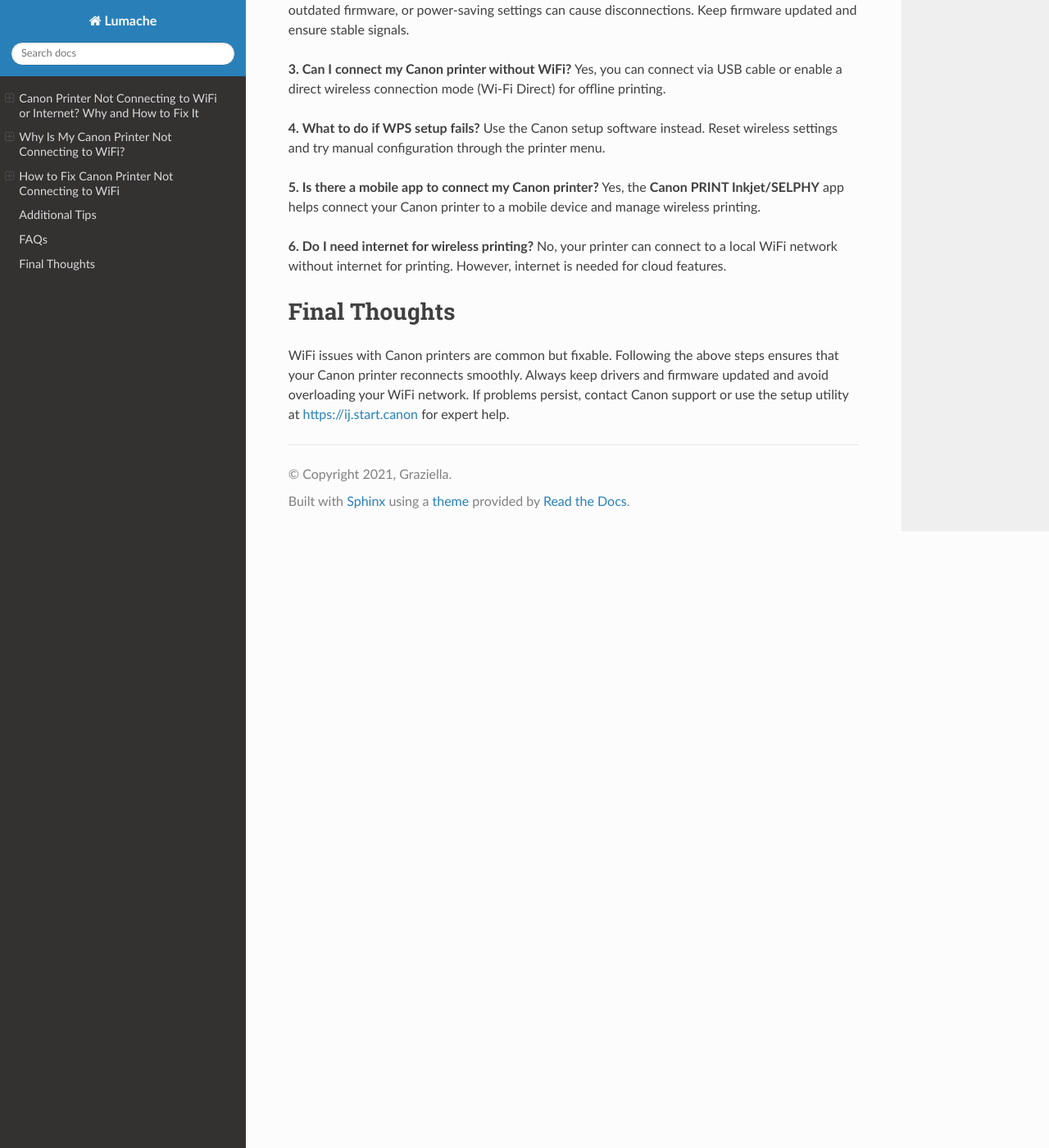
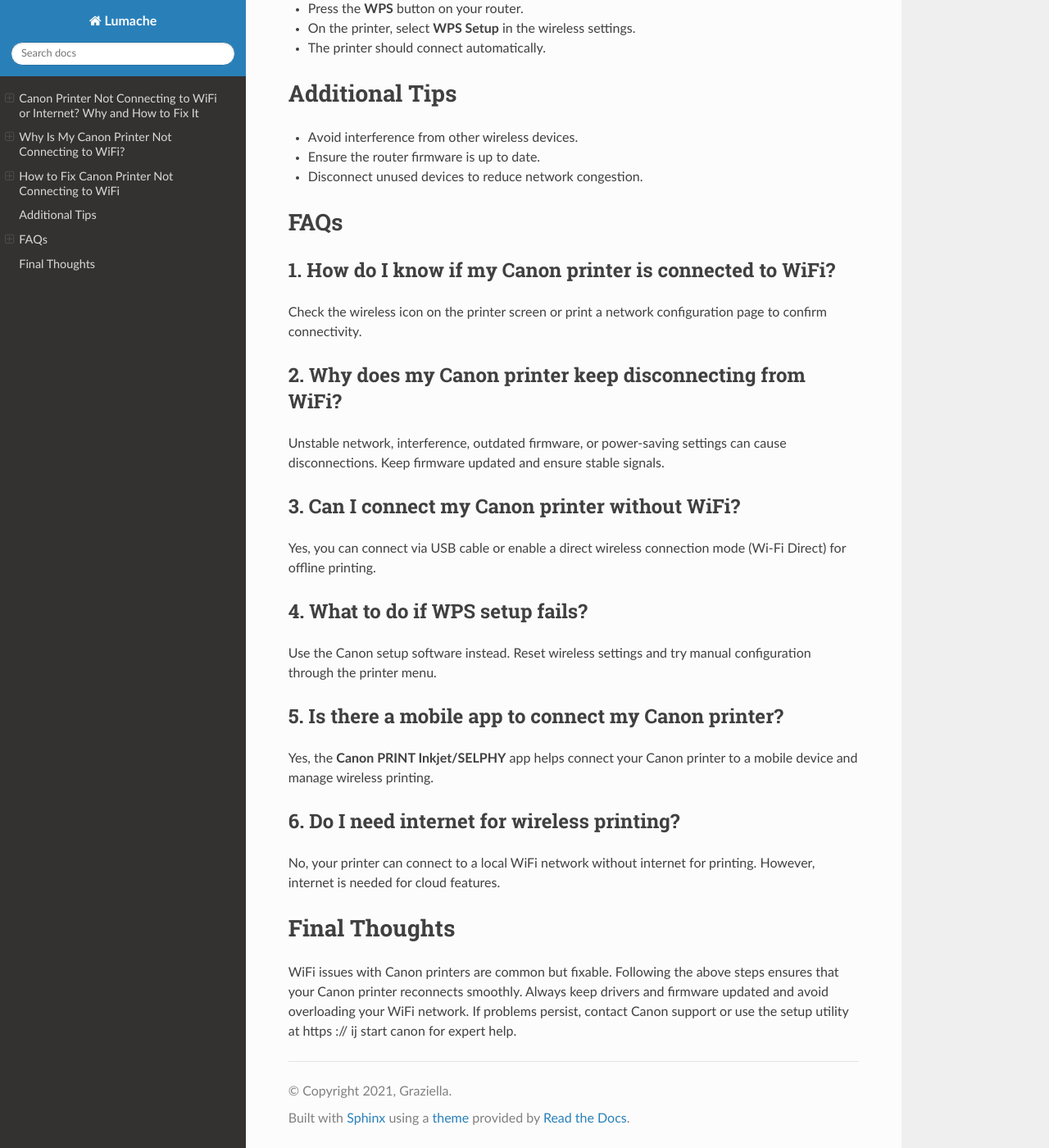
Before and after one commit to tonyjafer/canonwifiinternet, a Sphinx documentation site: the page built from docs/source/index.rst, in a window 1280 px wide and 1400 px high, scrolled down 2672 px. Shown: the whole window at 82% size. Built offline with Sphinx 7.4.7 and the Read the Docs theme 3.1.0, drawn with Linux system fonts in a browser that asks for light colours; part of the change alters nothing that is shown; some of the changed text lies outside the part shown.

```diff
--- a/docs/source/index.rst
+++ b/docs/source/index.rst
@@ -3,6 +3,7 @@ Canon Printer Not Connecting to WiFi or Internet? Why and How to Fix It
 If your Canon printer not connecting to WiFi or the internet, restart your router and printer, ensure both are on the same network, and check the wireless settings. Re-enter the WiFi password, update the printer firmware, or reinstall drivers. Use Canon's setup tool for guided troubleshooting and reconnection. **[Dial +1-801-878-6858 USA]**
 
 `Click Here: Get the Live Canon Printer Support <https://jivo.chat/KlZSRejpBm>`_
+
 **[Dial +1-801-878-6858 USA]**
 
 Overview on Canon Printer Not Connecting to WiFi or Internet
@@ -13,31 +14,36 @@ Canon printers offer wireless convenience, but connectivity issues can disrupt p
 Why Is My Canon Printer Not Connecting to WiFi?
 ===============================================
 
-Common Reasons Behind Canon Printer WiFi Connectivity Issues
-------------------------------------------------------------
-
 1. **Weak or Unstable WiFi Signal**
+-------------------------------------
    The printer may be out of range of the router, leading to intermittent or failed connections.
 
 2. **Incorrect Network Credentials**
+--------------------------------------------
    Entering the wrong WiFi password or selecting the wrong network can prevent connection.
 
 3. **Outdated Printer Firmware or Drivers**
+----------------------------------------------
    Firmware or driver incompatibility with current network protocols may cause failures.
 
 4. **Router or Network Configuration Issues**
+---------------------------------------------------
    MAC address filtering, outdated router firmware, or network restrictions might block the printer.
 
 5. **Printer Settings Misconfigured**
+----------------------------------------
    Wireless settings not properly configured during setup can lead to connection failure.
 
 6. **Interference from Other Devices**
+-------------------------------------------
    Devices like microwaves, cordless phones, or Bluetooth devices can interfere with WiFi signals.
 
 7. **Firewall or Antivirus Blocking Connection**
+---------------------------------------------------
    Security software might block printer connection requests on the network.
 
 8. **WiFi Frequency Band Mismatch**
+----------------------------------------
    Many Canon printers support only 2.4GHz, not 5GHz networks.
 
 Understanding these common causes will help you diagnose the problem and proceed with the appropriate fix.
@@ -108,24 +114,30 @@ FAQs
 ====
 
 **1. How do I know if my Canon printer is connected to WiFi?**
+------------------------------------------------------------------
 Check the wireless icon on the printer screen or print a network configuration page to confirm connectivity.
 
 **2. Why does my Canon printer keep disconnecting from WiFi?**
+------------------------------------------------------------------
 Unstable network, interference, outdated firmware, or power-saving settings can cause disconnections. Keep firmware updated and ensure stable signals.
 
 **3. Can I connect my Canon printer without WiFi?**
+---------------------------------------------------------
 Yes, you can connect via USB cable or enable a direct wireless connection mode (Wi-Fi Direct) for offline printing.
 
 **4. What to do if WPS setup fails?**
+------------------------------------------
 Use the Canon setup software instead. Reset wireless settings and try manual configuration through the printer menu.
 
 **5. Is there a mobile app to connect my Canon printer?**
+----------------------------------------------------------------
 Yes, the **Canon PRINT Inkjet/SELPHY** app helps connect your Canon printer to a mobile device and manage wireless printing.
 
 **6. Do I need internet for wireless printing?**
+----------------------------------------------------
 No, your printer can connect to a local WiFi network without internet for printing. However, internet is needed for cloud features.
 
 Final Thoughts
 ==============
 
-WiFi issues with Canon printers are common but fixable. Following the above steps ensures that your Canon printer reconnects smoothly. Always keep drivers and firmware updated and avoid overloading your WiFi network. If problems persist, contact Canon support or use the setup utility at https://ij.start.canon for expert help.
+WiFi issues with Canon printers are common but fixable. Following the above steps ensures that your Canon printer reconnects smoothly. Always keep drivers and firmware updated and avoid overloading your WiFi network. If problems persist, contact Canon support or use the setup utility at https :// ij start canon for expert help.
```
